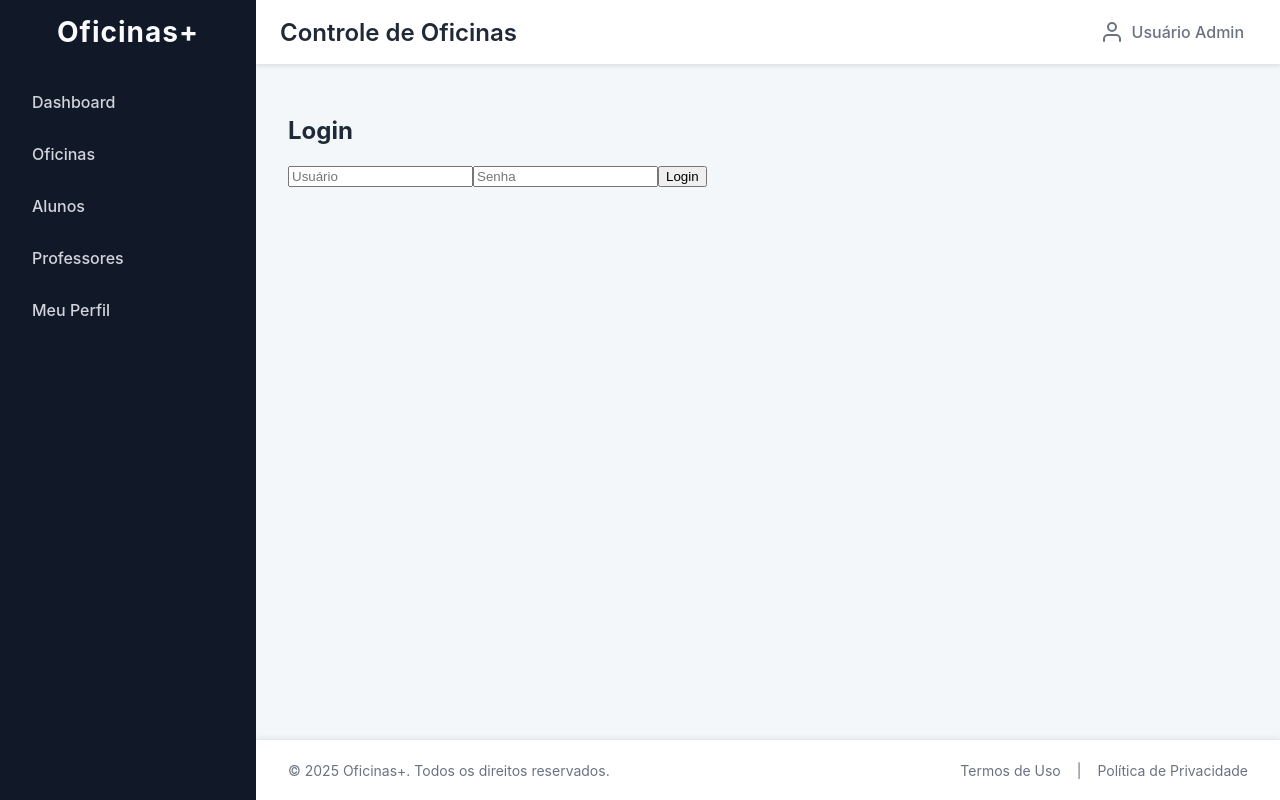
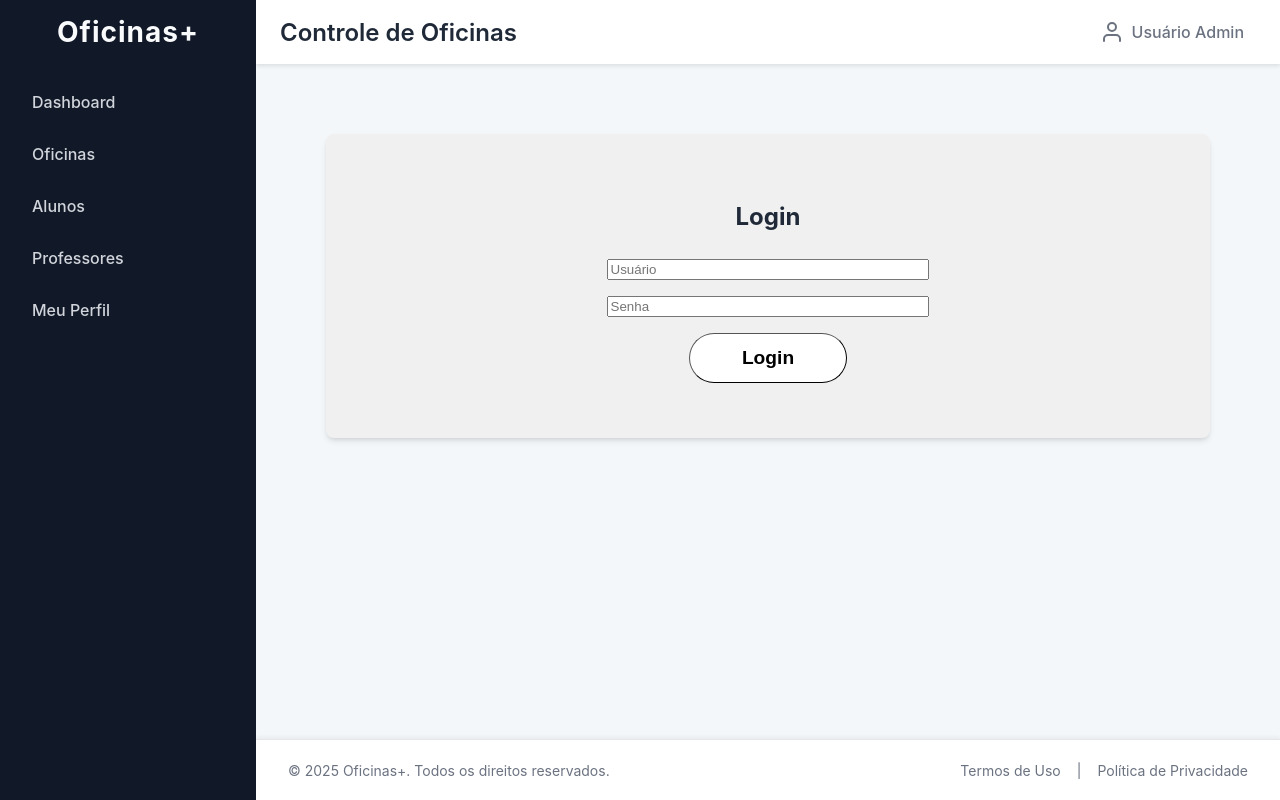
Before and after one commit to eduardocarvalhoo1/CertificadoraIdentitaria, a React (Create React App) app: page /login in a window 1280 px wide. Built offline with nearby package versions, Linux system fonts and the light colour scheme.

Commit message:
feat: Auth Context and Provider

```diff
--- /dev/null
+++ b/src/context/AuthContext.js
@@ -0,0 +1,30 @@
+import { createContext, useState, useEffect } from "react";
+
+export const AuthContext = createContext();
+
+export function AuthProvider({children}) {
+    const [user, setUser] = useState(() => {
+        const savedUser = localStorage.getItem("user");
+        return savedUser ? JSON.parse(savedUser) : null;
+    });
+
+    const [token, setToken] = useState(localStorage.getItem("accessToken"));
+
+    // Automatically persist login info
+    useEffect(() => {
+        if (user) localStorage.setItem("user", JSON.stringify(user));
+        if (token) localStorage.setItem("accessToken", token);
+    }, [user, token]);
+
+    const logout = () => {
+        setUser(null);
+        setToken(null);
+        localStorage.clear();
+    };
+
+    return  (
+        <AuthContext.Provider value={{ user, token, setUser, setToken, logout }}>
+            {children}
+        </AuthContext.Provider>
+    );
+};
--- a/src/index.js
+++ b/src/index.js
@@ -3,6 +3,7 @@ import ReactDOM from 'react-dom/client';
 import { BrowserRouter } from 'react-router-dom'; // 1. Importe o BrowserRouter
 import './index.css';
 import App from './App';
+import { AuthProvider } from './context/AuthContext';
 
 const root = ReactDOM.createRoot(document.getElementById('root'));
 
@@ -10,7 +11,9 @@ const root = ReactDOM.createRoot(document.getElementById('root'));
 root.render(
   <React.StrictMode>
     <BrowserRouter>
-      <App />
+      <AuthProvider>
+        <App />
+      </AuthProvider>
     </BrowserRouter>
   </React.StrictMode>
 );
--- a/src/pages/Login.js
+++ b/src/pages/Login.js
@@ -1,10 +1,15 @@
 import { useState } from 'react';
 import axios from 'axios';
 import { useNavigate } from 'react-router-dom';
+import styles from './Login.module.css';
+import { useContext } from 'react';
+import { AuthContext } from '../context/AuthContext';
 
 
 export default function Login() {
-    const [mail, setmail] = useState("");
+    const { setUser, setToken } = useContext(AuthContext);
+    const { user, token } = useContext(AuthContext);
+    const [mail, setMail] = useState("");
     const [password, setPassword] = useState("");
     const navigate = useNavigate();
 
@@ -12,9 +17,15 @@ export default function Login() {
         e.preventDefault();
         try {
             const res = await axios.post("http://localhost:8000/api/auth/login", { email: mail, senha: password });
-            localStorage.setItem("token", res.data.token);
-            alert("Logado com sucesso!");
-            navigate('/')
+
+            setUser(JSON.stringify(res.data.user));
+            setToken(res.data.token);
+
+            console.log(user)
+            alert(`Usuário ${user}  logado com sucesso`);
+            navigate('/');
+
+            alert(token)
         } catch (err) {
             alert("Falha ao logar");
             console.log(err);
@@ -23,9 +34,9 @@ export default function Login() {
 
     return (
         <div>
-            <form onSubmit={handleLogin}>
+            <form className={styles.form} onSubmit={handleLogin}>
                 <h2>Login</h2>
-                <input value={mail} onChange={(e) => setmail(e.target.value)} placeholder='Usuário'/>
+                <input value={mail} onChange={(e) => setMail(e.target.value)} placeholder='Usuário'/>
                 <input type="password" value={password} onChange={(e) => setPassword(e.target.value)} placeholder='Senha' />
                 <button type="submit">Login</button>
             </form>
--- /dev/null
+++ b/src/pages/Login.module.css
@@ -0,0 +1,43 @@
+.title {
+  font-size: 2rem;
+  font-weight: 700;
+  margin-bottom: 0;
+}
+
+.form {
+    display: flex;
+    flex-direction: column;
+    justify-content: center;
+    align-items: center;
+    padding: 5%;
+    margin: 4%;
+    background-color: rgb(240, 240, 240);
+    border-radius: 8px;
+    box-shadow: var(--shadow-md);
+}
+
+input {
+    width: 40%;
+    height: 10%;
+    margin: 1%;
+}
+
+input:hover {
+    box-shadow: var(--shadow-lg);
+  }
+
+button {
+    width: 20%;
+    height: 50px;
+    margin: 1%;
+    font-weight: 600;
+    font-size: 1.2rem;
+    border-radius: 26px;
+    background-color: #ffffff;
+    border-width: 1px;
+}
+
+button:hover {
+    background-color: #f0f0f0;
+    box-shadow: var(--shadow-lg);
+  }
```
Also changed, not shown: 2 other files (tests, documents, lock files or other folders).
